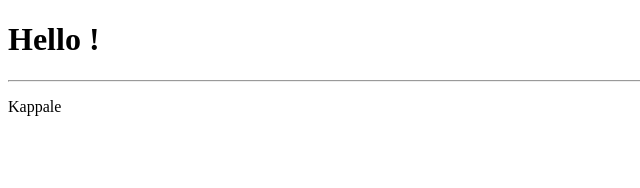
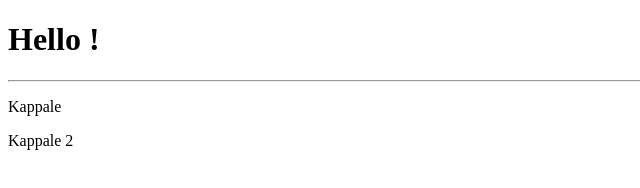
Before and after one commit to bramqaj24/Ensimm-inen-projekti, a plain HTML site: page index.html in a window 1280 px wide. Shown: the full height of the page, 0-640 px from the left. Drawn offline with Linux system fonts and the light colour scheme.

Commit message:
Page content

```diff
--- a/index.html
+++ b/index.html
@@ -9,6 +9,7 @@
     <h1>Hello ! </h1>
     <hr/>
     <p> Kappale</p>
+    <p>Kappale 2</p>
 
 </body>
 </html>
```
